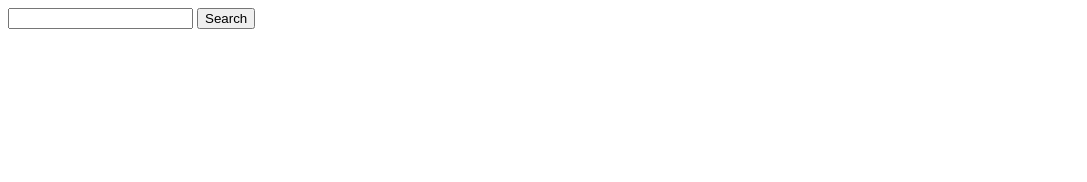
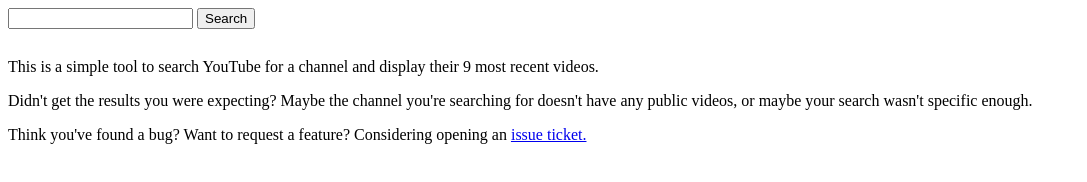
Before and after one commit to Actatus/youtube_search, a plain HTML site: page index.html in a window 1280 px wide. Shown: the whole page, without its empty margins (0-1087 px from the left). Drawn offline with Linux system fonts and the light colour scheme.

Commit message:
Add instructions for users, link to issue page

```diff
--- a/index.html
+++ b/index.html
@@ -20,6 +20,11 @@
             <section id = 'recent-videos-container'></section>
         </section>
     </main>
+    <footer>
+        <p>This is a simple tool to search YouTube for a channel and display their 9 most recent videos.</p>
+        <p>Didn't get the results you were expecting? Maybe the channel you're searching for doesn't have any public videos, or maybe your search wasn't specific enough.</p>
+        <p>Think you've found a bug? Want to request a feature? Considering opening an <a href = 'https://github.com/Actatus/youtube_search/issues'>issue ticket.</a>
+    </footer>
 </body>
 
 </html>
```
